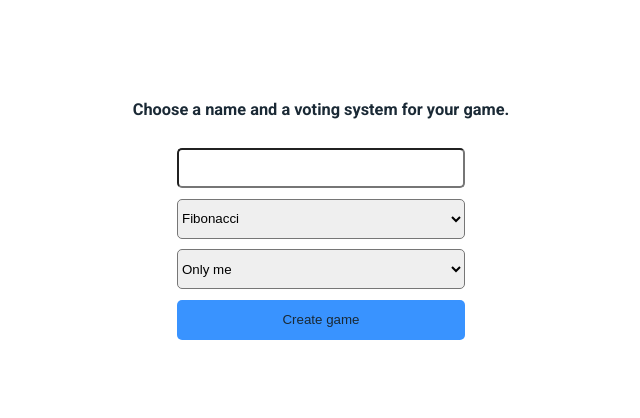
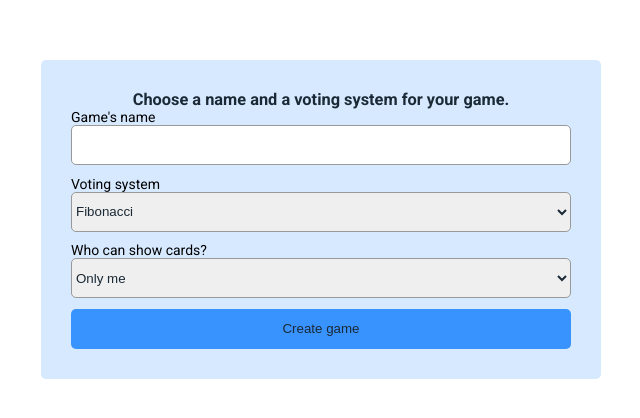
Before and after one commit to AndreiMrakov/pointing-poker-fe, a React (Create React App) app: page / in a window 1280 px wide. Shown: the part 180-598 px from the top of the page, without its empty margins (319-959 px from the left). Built offline with nearby package versions, Linux system fonts and the light colour scheme.

Commit message:
feat: add modal with create game form

```diff
--- /dev/null
+++ b/src/components/Input/Input.module.scss
@@ -0,0 +1,18 @@
+@import "@/styles/variables.scss";
+
+.label {
+  display: flex;
+  flex-direction: column;
+}
+
+.input {
+  height: 40px;
+  border-radius: 5px;
+  color: $font-color;
+  border: 1px solid $shadow-grey;
+  outline: none;
+
+  &:focus {
+    border: 2px solid $second-color;
+  }
+}
--- /dev/null
+++ b/src/components/Input/Input.tsx
@@ -0,0 +1,28 @@
+import React, { ChangeEventHandler } from "react";
+import classNames from "classnames";
+import styles from './Input.module.scss';
+
+interface IImportProps {
+	type: string;
+	name?: string;
+  value?: string;
+	className?: string;
+	label?: string;
+	onChange?: ChangeEventHandler;
+};
+
+export const Input: React.FC<IImportProps> = ({ type, name, className, label, onChange, value }) => {
+	return (
+		<label htmlFor={name} className={styles.label}>
+			{label}
+			<input
+        name={name}
+		    type={type}
+			  className={classNames(styles.input, className)}
+			  id={label}
+        onChange={onChange}
+        value={value}
+		  />
+		</label>
+	);
+};
--- /dev/null
+++ b/src/components/Input/index.ts
@@ -0,0 +1 @@
+export { Input } from './Input';
--- /dev/null
+++ b/src/components/NewGameModal/NewGameModal.module.scss
@@ -0,0 +1,42 @@
+@import "@/styles/variables.scss";
+
+.modal {
+  position: absolute;
+  display: flex;
+  flex-direction: column;
+  justify-content: space-between;
+  align-items: center;
+  background-color: $table-color;
+  padding: 30px;
+  border-radius: 5px;
+}
+
+.title {
+  color: $font-color;
+}
+
+.form {
+  display: flex;
+  flex-direction: column;
+  justify-content: space-between;
+  width: 50rem;
+  height: 240px;
+
+  &_submit {
+    background-color: $second-color;
+    color: $font-color;
+    border: none;
+    outline: none;
+
+    &:hover {
+      cursor: pointer;
+      background-color: $second-color-light;
+    }
+
+    &:active {
+      transform: scale(0.95);
+      transition: transform 0.1s linear;
+      border: none;
+    }
+  }
+}
--- /dev/null
+++ b/src/components/NewGameModal/NewGameModal.tsx
@@ -0,0 +1,62 @@
+import { dealerOptions, voteOptions } from '@/mocks/options';
+import React, { ChangeEventHandler, FormEventHandler, useState } from 'react';
+import { Input } from '../Input';
+import { Select } from '../Select';
+import styles from './NewGameModal.module.scss';
+
+export const NewGameModal: React.FC = () => {
+  const [form, setForm] = useState({
+    gameName: '',
+    voteSystem: voteOptions[0],
+    dealer: dealerOptions[0],
+  });
+
+  const formHandler: ChangeEventHandler<HTMLInputElement | HTMLSelectElement> = (event) => {
+    setForm({
+      ...form,
+      [event.target.name]: event.target.value,
+    });
+  };
+
+  const submitHandler: FormEventHandler = (event): void => {
+    event.preventDefault();
+    console.log('submit', form);
+  };
+
+  return (
+    <section className={styles.modal}>
+      <h3 className={styles.title}>
+        Choose a name and a voting system for your game.
+      </h3>
+
+      <form className={styles.form} onSubmit={submitHandler}>
+        <Input
+          type="text"
+          label="Game's name"
+          name="gameName"
+          onChange={formHandler}
+        />
+        <Select
+          name="voteSystem"
+          label="Voting system"
+          option={voteOptions}
+          value={form.voteSystem}
+          onChange={formHandler}
+        />
+        <Select
+          name="dealer"
+          label="Who can show cards?"
+          option={dealerOptions}
+          value={form.dealer}
+          onChange={formHandler}
+        />
+        <Input
+          type="submit"
+          name="Create game"
+          value="Create game"
+          className={styles.form_submit}
+        />
+      </form>
+    </section>
+  );
+};
--- /dev/null
+++ b/src/components/NewGameModal/index.ts
@@ -0,0 +1 @@
+export { NewGameModal } from './NewGameModal';
--- /dev/null
+++ b/src/components/Select/Select.module.scss
@@ -0,0 +1,18 @@
+@import "@/styles/variables.scss";
+
+.label {
+  display: flex;
+  flex-direction: column;
+}
+
+.select {
+  min-height: 40px;
+  border-radius: 5px;
+  color: $font-color;
+  border: 1px solid $shadow-grey;
+  outline: none;
+
+  &:focus {
+    border: 2px solid $second-color;
+  }
+}
--- /dev/null
+++ b/src/components/Select/Select.tsx
@@ -0,0 +1,28 @@
+import classNames from "classnames";
+import React, { ChangeEventHandler } from "react";
+import styles from "./Select.module.scss";
+
+interface ISelectProps {
+  option: string[];
+  className?: string;
+  name: string;
+  value: string;
+  label?:string;
+  onChange?: ChangeEventHandler;
+};
+
+export const Select: React.FC<ISelectProps> = ({ option, name, className, label, value, onChange }) => {
+  return (
+    <label htmlFor={name} className={styles.label}>
+      {label}
+      <select
+        className={classNames(styles.select, className)}
+        name={name}
+        value={value}
+        onChange={onChange}
+      >
+        {option.map((value) => <option value={value} key={value}>{value}</option>)}
+      </select>
+    </label>
+  );
+};
--- /dev/null
+++ b/src/components/Select/index.ts
@@ -0,0 +1 @@
+export { Select } from './Select';
--- /dev/null
+++ b/src/mocks/options.ts
@@ -0,0 +1,2 @@
+export const voteOptions = ['Fibonacci', 'Powers of 2'];
+export const dealerOptions = ['Only me', 'Everyone'];
--- a/src/pages/Home/Home.module.scss
+++ b/src/pages/Home/Home.module.scss
@@ -10,37 +10,9 @@
 
 .wrapper {
   min-width: calc(100vw - 80rem);
-  height: 30%;
+  height: 40%;
   display: flex;
   flex-direction: column;
   justify-content: space-between;
   align-items: center;
 }
-
-.title {
-  color: $font-color;
-}
-
-.form {
-  display: flex;
-  flex-direction: column;
-  justify-content: space-between;
-  width: 60%;
-  height: 80%;
-
-  & > * {
-    min-height: 40px;
-    border-radius: 5px;
-  }
-
-  &_btn {
-    border: none;
-    outline: none;
-    background-color: $second-color;
-    color: $font-color;
-
-    &:hover {
-      cursor: pointer;
-    }
-  }
-}
--- a/src/pages/Home/Home.tsx
+++ b/src/pages/Home/Home.tsx
@@ -1,27 +1,15 @@
+import { NewGameModal } from "@/components/NewGameModal";
 import React from "react";
 import styles from './Home.module.scss';
 
-export const Home = () => {
+export const Home: React.FC = () => {
+
+
   return (
     <main className={styles.home}>
       <article className={styles.wrapper}>
-        <h3 className={styles.title}>Choose a name and a voting system for your game.</h3>
-        <form className={styles.form}>
-          <input type="text" />
-
-          <select name="cardsValue" id="cardsValue">
-            <option value="Fibonacci">Fibonacci</option>
-            <option value="Powers of 2">Powers of 2</option>
-          </select>
-
-          <select name="cardsValue" id="cardsValue">
-            <option value="Only me">Only me</option>
-            <option value="Everyone">Everyone</option>
-          </select>
-
-          <button className={styles.form_btn} type="submit">Create game</button>
-        </form>
+        <NewGameModal />
       </article>
     </main>
-  )
-}
+  );
+};
```
